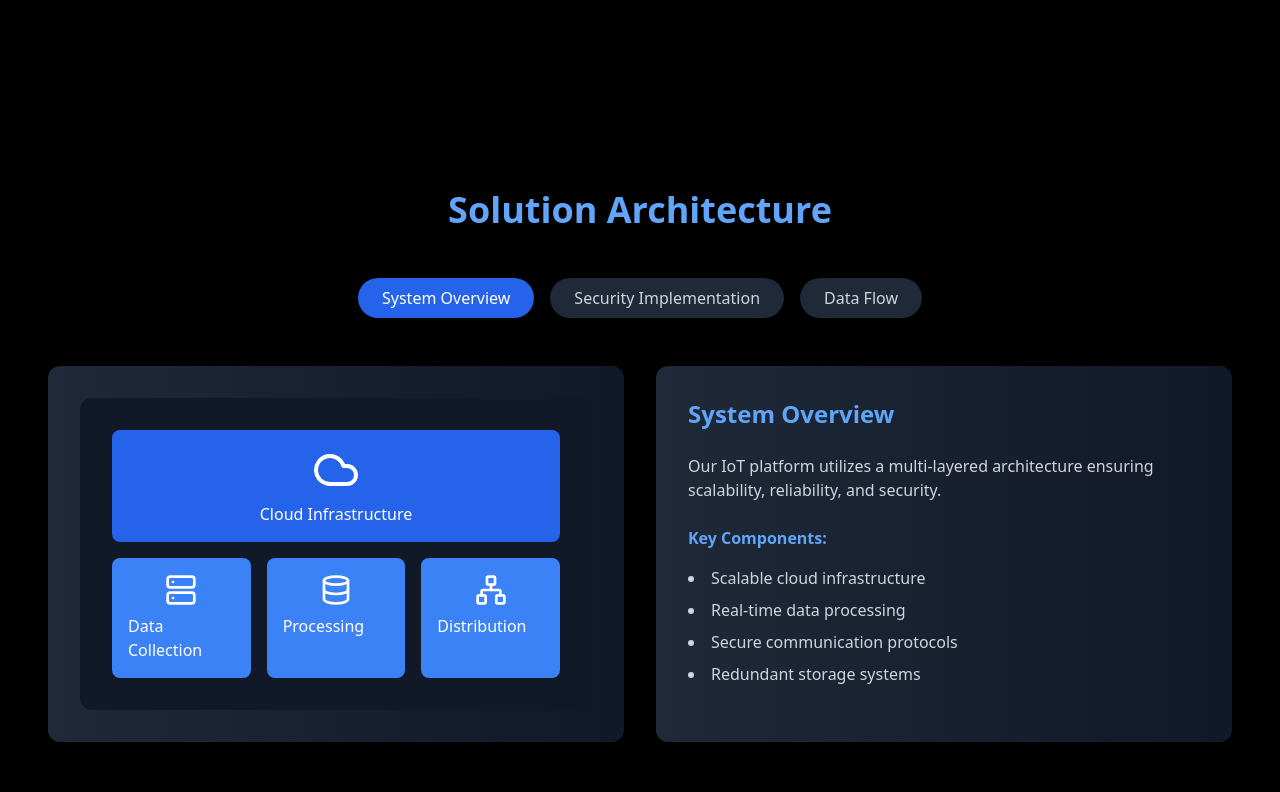
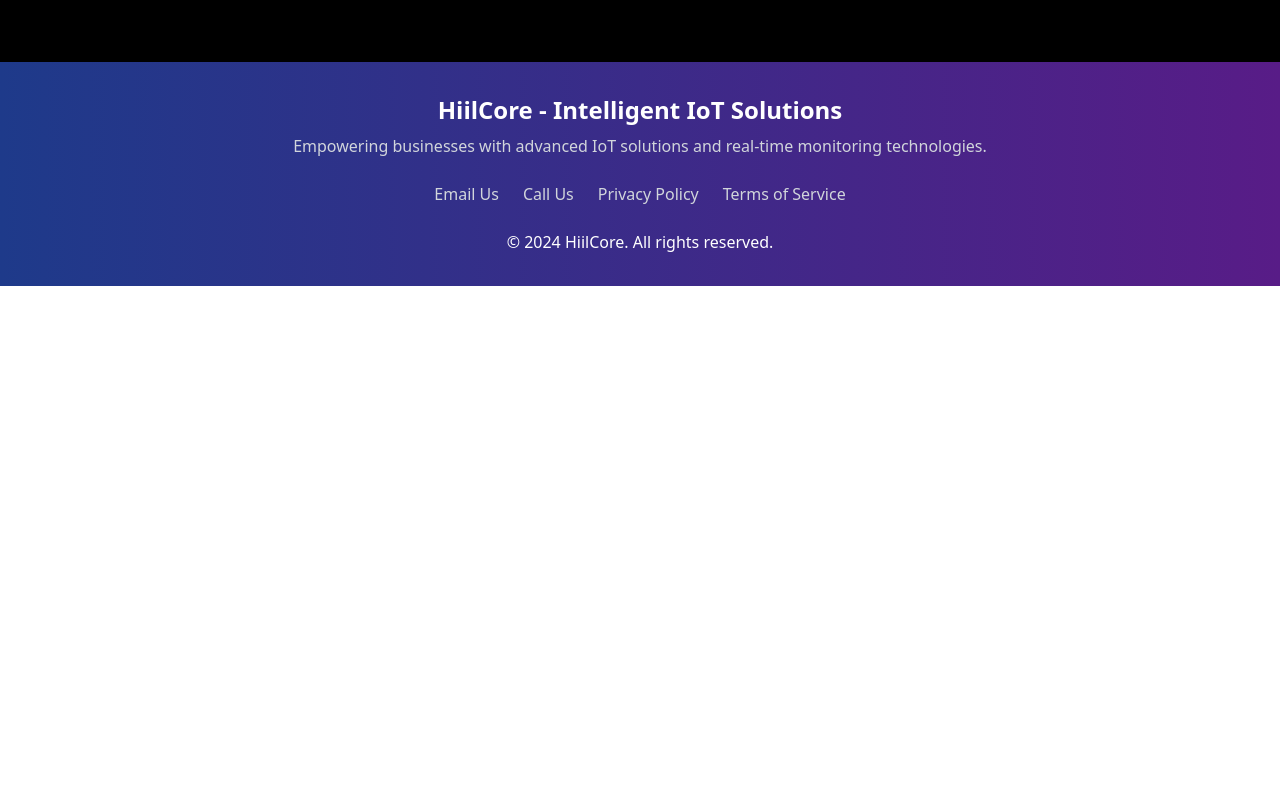
Before and after one commit to mustafasigad/iot-solutions-somalsmart, a Next.js app: page /solutions in a window 1280 px wide. Shown: the part 1808-2600 px from the top of the page. After the commit the page ends 2094 px from the top, so only its background shows below. Built offline with nearby package versions, Linux system fonts and the light colour scheme.

Commit message:
new mail functionality  resolved

```diff
--- a/src/app/solutions/page.js
+++ b/src/app/solutions/page.js
@@ -2,7 +2,7 @@
 import Header from '../../components/layout/Header';
 import Footer from '../../components/layout/Footer';
 import ProfessionalServices from '../../components/solutions/ProfessionalServices';
-import SolutionArchitecture from '../../components/solutions/SolutionArchitecture';
+
 
 
 export default function SolutionsPage() {
@@ -20,7 +20,7 @@
             </p>
             <div className="space-y-16">
               <ProfessionalServices />
-              <SolutionArchitecture />
+
 
             </div>
           </div>
```
